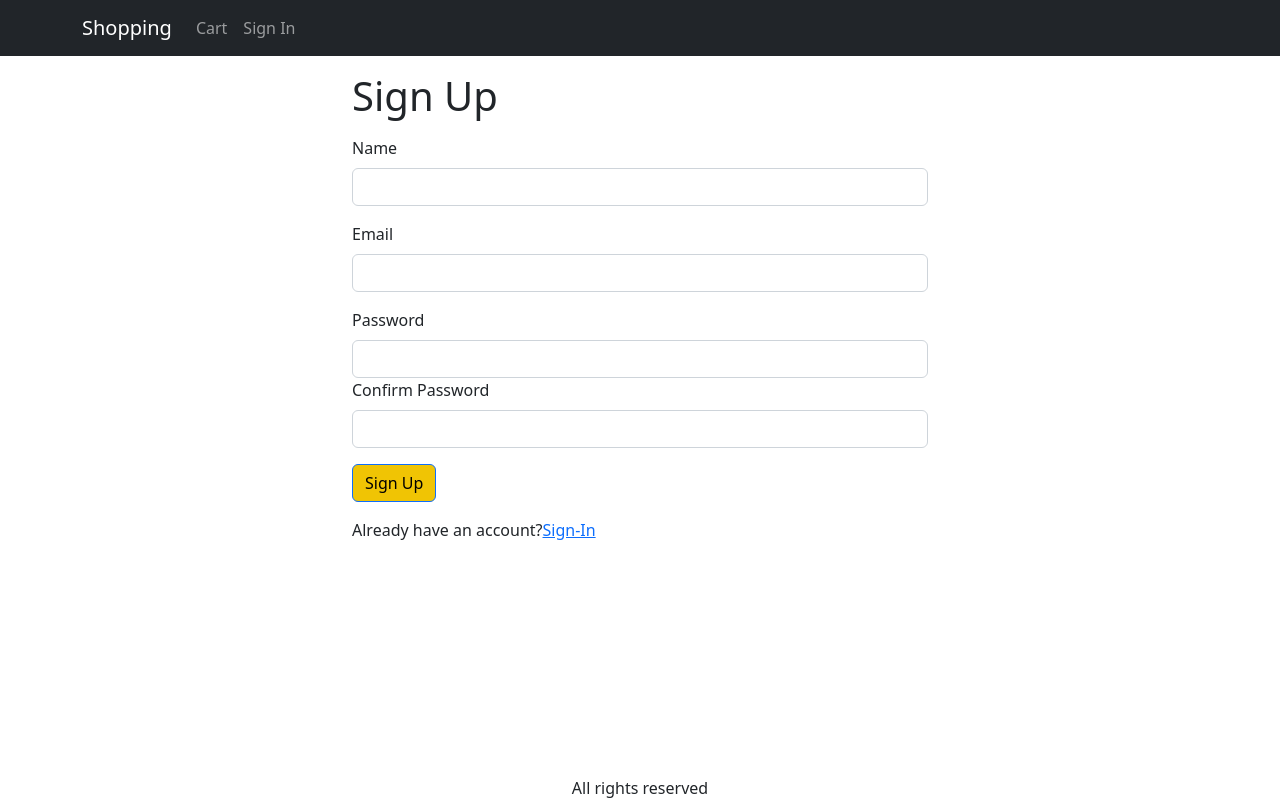
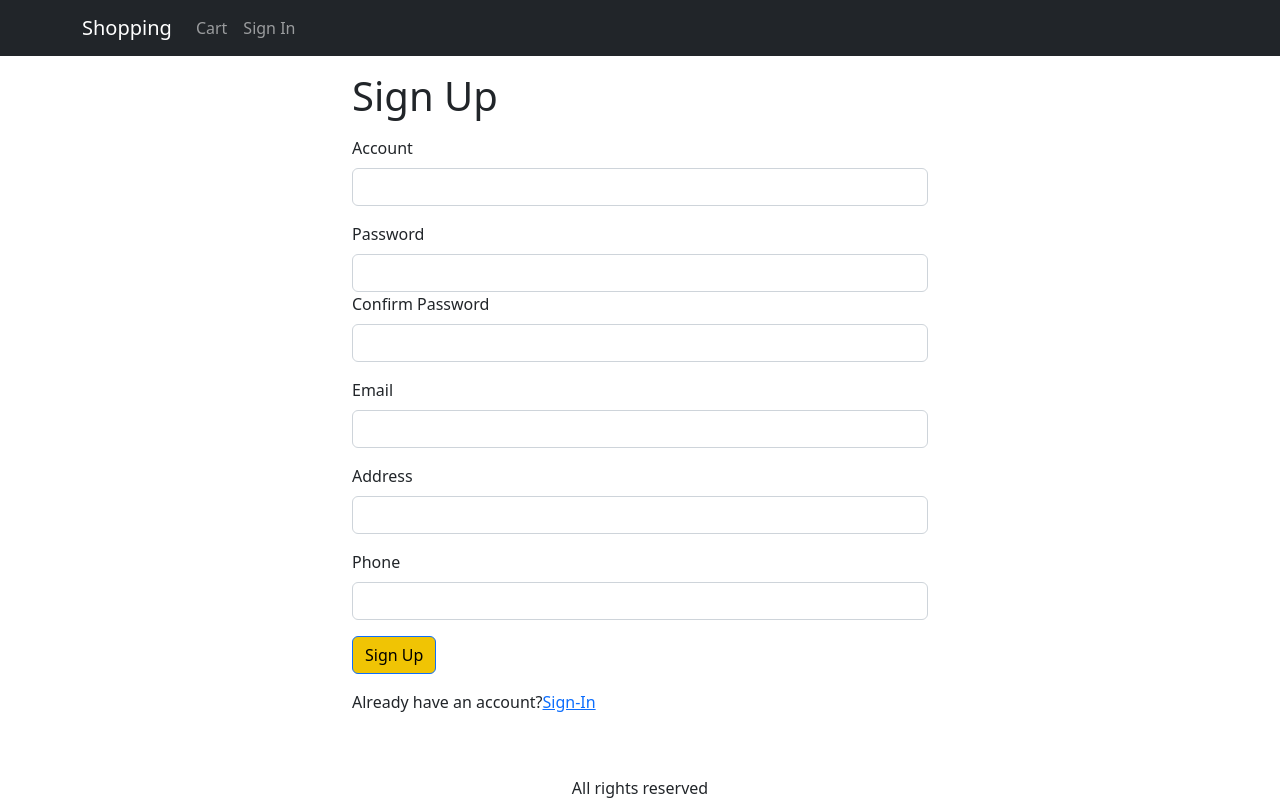
Before and after one commit to Miru1218/shopping-cart, a React (Create React App) app in the folder frontend/: page /signup in a window 1280 px wide. Built offline with nearby package versions, Linux system fonts and the light colour scheme.

Commit message:
feat - 修改 Get 路徑

```diff
--- a/frontend/package.json
+++ b/frontend/package.json
@@ -1,6 +1,6 @@
 {
   "name": "frontend",
-  "proxy": "http://localhost:8080/",
+  "proxy": "http://localhost:8081/",
   "version": "0.1.0",
   "private": true,
   "dependencies": {
--- a/frontend/src/App.js
+++ b/frontend/src/App.js
@@ -73,9 +73,9 @@ function App() {
       <main>
         <Container className="mt-3">
           <Routes>
-            <Route path="/product/:slug" element={<ProductScreen />}></Route>
+            <Route path="/product/products/:slug" element={<ProductScreen />}></Route>
             <Route path="/cart" element={<CartScreen />} />
-            <Route path="/signIn" element={<SignInScreen />} />{' '}
+            <Route path="/signIn" element={<SignInScreen />} />
             <Route path="/signup" element={<SignupScreen />} />
             <Route path="/shipping" element={<ShippingAddressScreen />}></Route>
             <Route path="/" element={<HomeScreen />}></Route>
--- a/frontend/src/pages/components/Product.js
+++ b/frontend/src/pages/components/Product.js
@@ -17,7 +17,7 @@ function Product(props) {
   const addToCartHandler = async (item) => {
     const existItem = cartItems.find((x) => x._id === product._id);
     const quantity = existItem ? existItem.quantity + 1 : 1;
-    const { data } = await axios.get(`/api/products/${item._id}`);
+    const { data } = await axios.get(`/product/products/${item._id}`);
     if (data.countInStock < quantity) {
       window.alert('Sorry. Product is out of stock');
       return;
@@ -30,11 +30,11 @@ function Product(props) {
 
   return (
     <Card>
-      <Link to={`/product/${product.slug}`}>
+      <Link to={`/product/products/${product.slug}`}>
         <img src={product.image} className="card-img-top" alt={product.name} />
       </Link>
       <Card.Body>
-        <Link to={`/product/${product.slug}`}>
+        <Link to={`/product/products/${product.slug}`}>
           <Card.Title>{product.name}</Card.Title>
         </Link>
         <Rating
--- a/frontend/src/pages/screens/CartScreen.js
+++ b/frontend/src/pages/screens/CartScreen.js
@@ -19,7 +19,7 @@ export default function CartScreen() {
   } = state;
 
   const updateCartHandler = async (item, quantity) => {
-    const { data } = await axios.get(`/api/products/${item._id}`);
+    const { data } = await axios.get(`/products/${item._id}`);
     if (data.countInStock < quantity) {
       window.alert('Sorry. Product is out of stock');
       return;
@@ -60,7 +60,7 @@ export default function CartScreen() {
                         alt={item.name}
                         className="img-fluid rounded img-thumbnail"
                       ></img>
-                      <Link to={`/product/${item.slug}`}>{item.name}</Link>
+                      <Link to={`/products/${item.slug}`}>{item.name}</Link>
                     </Col>
                     <Col md={3}>
                       <Button
--- a/frontend/src/pages/screens/HomeScreen.js
+++ b/frontend/src/pages/screens/HomeScreen.js
@@ -1,4 +1,4 @@
-import { useEffect, useReducer, useState } from 'react';
+import { useEffect, useReducer } from 'react';
 import { Helmet } from 'react-helmet-async';
 import Product from '../components/Product';
 import LoadingBox from '../components/LoadingBox';
--- a/frontend/src/pages/screens/ProductScreen.js
+++ b/frontend/src/pages/screens/ProductScreen.js
@@ -41,8 +41,13 @@ function ProductScreen() {
     const fetchData = async () => {
       dispatch({ type: 'FETCH_REQUEST' });
       try {
-        const result = await axios.get(`/api/products/slug/${slug}`);
-        dispatch({ type: 'FETCH_SUCCESS', payload: result.data });
+        const result = await axios.get(`/product/products/${slug}`);
+        const product = result.data[0];
+        if (product) {
+          dispatch({ type: 'FETCH_SUCCESS', payload: product });
+        } else {
+          throw new Error("商品不存在");
+        }
       } catch (err) {
         dispatch({ type: 'FETCH_FAIL', payload: getError(err) });
       }
@@ -55,7 +60,7 @@ function ProductScreen() {
   const addToCartHandler = async () => {
     const existItem = cart.cartItems.find((x) => x._id === product._id);
     const quantity = existItem ? existItem.quantity + 1 : 1;
-    const { data } = await axios.get(`/api/products/${product._id}`);
+    const { data } = await axios.get(`/product/products/${product._id}`);
     if (data.countInStock < quantity) {
       window.alert('Sorry. Product is out of stock');
       return;
--- a/frontend/src/pages/screens/SignInScreen.js
+++ b/frontend/src/pages/screens/SignInScreen.js
@@ -23,7 +23,7 @@ export default function SignInScreen() {
   const submitHandler = async (e) => {
     e.preventDefault();
     try {
-      const { data } = await axios.post('/users/signIn', {
+      const { data } = await axios.post('/user/signIn', {
         email,
         password,
       });
--- a/frontend/src/pages/screens/SignupScreen.js
+++ b/frontend/src/pages/screens/SignupScreen.js
@@ -15,10 +15,12 @@ export default function SignupScreen() {
   const redirectInUrl = new URLSearchParams(search).get('redirect');
   const redirect = redirectInUrl ? redirectInUrl : '/';
 
-  const [name, setName] = useState('');
-  const [email, setEmail] = useState('');
+  const [account, setAccount] = useState('');
   const [password, setPassword] = useState('');
   const [confirmPassword, setConfirmPassword] = useState('');
+  const [email, setEmail] = useState('');
+  const [address, setAddress] = useState('');
+  const [phone, setPhone] = useState('');
 
   const { state, dispatch: ctxDispatch } = useContext(Store);
   const { userInfo } = state;
@@ -29,10 +31,12 @@ export default function SignupScreen() {
       return;
     }
     try {
-      const { data } = await axios.post('/users/signup', {
-        name,
+      const { data } = await axios.post('/user/signup', {
+        account,
         email,
         password,
+        address,
+        phone,
       });
       ctxDispatch({ type: 'USER_SIGNIN', payload: data });
       localStorage.setItem('userInfo', JSON.stringify(data));
@@ -55,18 +59,9 @@ export default function SignupScreen() {
       </Helmet>
       <h1 className="my-3">Sign Up</h1>
       <Form onSubmit={submitHandler}>
-        <Form.Group className="mb-3" controlId="name">
-          <Form.Label>Name</Form.Label>
-          <Form.Control onChange={(e) => setName(e.target.value)} required />
-        </Form.Group>
-
-        <Form.Group className="mb-3" controlId="email">
-          <Form.Label>Email</Form.Label>
-          <Form.Control
-            type="email"
-            required
-            onChange={(e) => setEmail(e.target.value)}
-          />
+        <Form.Group className="mb-3" controlId="account">
+          <Form.Label>Account</Form.Label>
+          <Form.Control onChange={(e) => setAccount(e.target.value)} required />
         </Form.Group>
         <Form.Group className="mb-3" controlId="password">
           <Form.Label>Password</Form.Label>
@@ -84,6 +79,30 @@ export default function SignupScreen() {
             />
           </Form.Group>
         </Form.Group>
+        <Form.Group className="mb-3" controlId="email">
+          <Form.Label>Email</Form.Label>
+          <Form.Control
+            type="email"
+            required
+            onChange={(e) => setEmail(e.target.value)}
+          />
+        </Form.Group>
+        <Form.Group className="mb-3" controlId="address">
+          <Form.Label>Address</Form.Label>
+          <Form.Control
+            type="address"
+            required
+            onChange={(e) => setAddress(e.target.value)}
+          />
+        </Form.Group>
+        <Form.Group className="mb-3" controlId="phone">
+          <Form.Label>Phone</Form.Label>
+          <Form.Control
+            type="phone"
+            required
+            onChange={(e) => setPhone(e.target.value)}
+          />
+        </Form.Group>
         <div className="mb-3">
           <Button type="submit">Sign Up</Button>
         </div>
```
Also changed, not shown: 1 other file (tests, documents, lock files or other folders).
